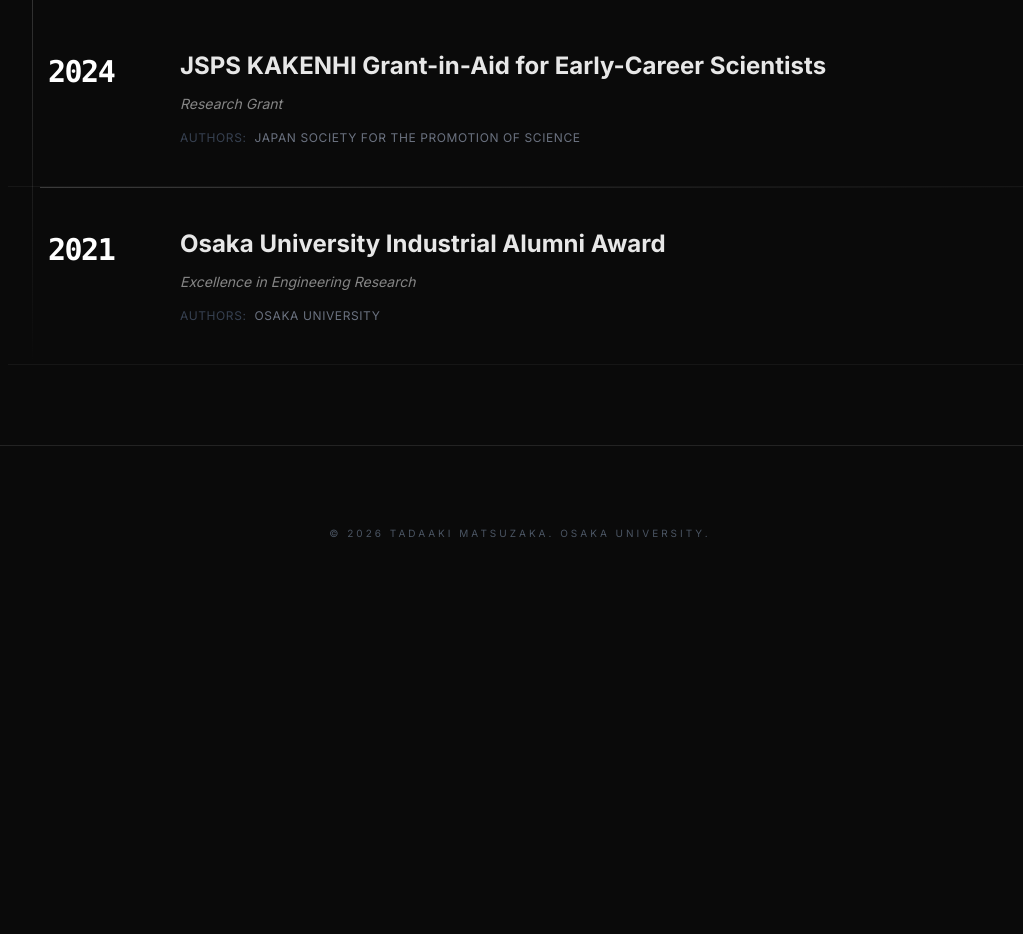
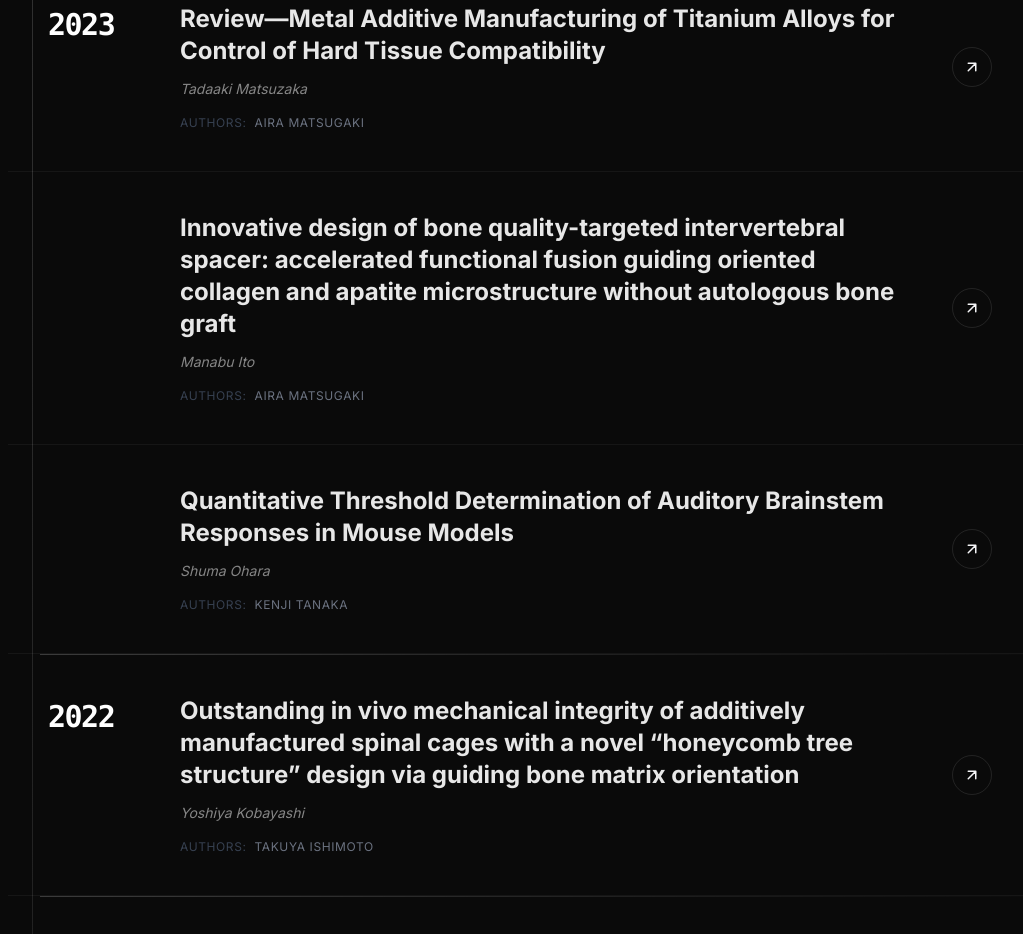
Before and after one commit to tadaaki47/matsuzaka.github.io, a plain HTML site: page index.html in a window 1280 px wide. Shown: the part 1305-2239 px from the top of the page, without its empty margins (120-1143 px from the left). Before the commit the page ends 1926 px from the top, so only its background shows below. Drawn offline with nearby package versions, Linux system fonts and the light colour scheme.

Commit message:
Update index.html

```diff
--- a/index.html
+++ b/index.html
@@ -15,11 +15,10 @@
             color: #f5f5f7;
             font-family: 'Inter', 'Noto Sans JP', sans-serif;
             overflow-x: hidden;
-            /* 標準カーソルを非表示にしてカスタムカーソルを目立たせる */
             cursor: none;
         }
 
-        /* --- Custom Cursor (ご提示のスタイル) --- */
+        /* --- Custom Cursor --- */
         #cursor {
             width: 20px;
             height: 20px;
@@ -38,7 +37,6 @@
             transform: translateY(30px);
         }
 
-        /* カードの浮き出しエフェクト */
         .pub-card {
             border-bottom: 1px solid rgba(255, 255, 255, 0.05);
             transition: all 0.5s cubic-bezier(0.16, 1, 0.3, 1);
@@ -49,7 +47,7 @@
             background-color: rgba(255, 255, 255, 0.03);
             border-bottom-color: rgba(255, 255, 255, 0.2);
             transform: translateY(-4px);
-            padding-left: 1.5rem; /* 前回のhoverスタイルをマージ */
+            padding-left: 1.5rem;
         }
 
         .timeline-line {
@@ -83,7 +81,6 @@
 </head>
 <body class="custom-scrollbar">
 
-    <!-- カスタムカーソル -->
     <div id="cursor"></div>
 
     <nav class="fixed top-0 w-full z-50 px-8 py-6 mix-blend-difference">
@@ -105,8 +102,9 @@
             </header>
 
             <div id="achievement-sections" class="space-y-40">
-                <div class="flex justify-center py-20" id="loading-spinner">
-                    <div class="animate-spin rounded-full h-8 w-8 border-t-2 border-white"></div>
+                <div class="flex flex-col items-center justify-center py-20" id="loading-spinner">
+                    <div class="animate-spin rounded-full h-8 w-8 border-t-2 border-white mb-4"></div>
+                    <p class="text-[10px] uppercase tracking-widest text-gray-500">Loading CSV Data...</p>
                 </div>
             </div>
         </section>
@@ -119,9 +117,8 @@
     <script>
         gsap.registerPlugin(ScrollTrigger);
 
-        // --- カーソルロジック (ご提示の挙動を再現) ---
+        // --- カーソルロジック ---
         const cursor = document.getElementById('cursor');
-
         document.addEventListener('mousemove', (e) => {
             gsap.to(cursor, {
                 x: e.clientX,
@@ -131,10 +128,8 @@
             });
         });
 
-        // 動的に生成される要素にも対応するため、イベントデリゲーション等でhoverを管理
         const setupCursorInteractions = () => {
             const interactiveElements = 'a, button, .cursor-pointer, .pub-card';
-
             document.querySelectorAll(interactiveElements).forEach(el => {
                 el.addEventListener('mouseenter', () => {
                     gsap.to(cursor, { scale: 3, opacity: 0.2, duration: 0.3 });
@@ -145,23 +140,48 @@
             });
         };
 
-        const MOCK_DATA = [
-            ["Papers", "2024", "Osteogenic tailoring of oriented bone matrix organization using on/off micropatterning.", "Matsuzaka T, Matsugaki A, Nakano T.", "Biomaterials, Vol. 295", "https://example.com"],
-            ["Papers", "2023", "Innovative design of bone quality-targeted intervertebral spacer.", "Co-authored with Nakano Lab.", "The Spine Journal", "https://example.com"],
-            ["Awards", "2024", "JSPS KAKENHI Grant-in-Aid for Early-Career Scientists", "Japan Society for the Promotion of Science", "Research Grant", ""],
-            ["Awards", "2021", "Osaka University Industrial Alumni Award", "Osaka University", "Excellence in Engineering Research", ""]
-        ];
+        // --- CSV読み込みロジック ---
+        async function init() {
+            let items = [];
+            try {
+                // achievements.csv を取得
+                const response = await fetch('achievements.csv');
+                if (!response.ok) throw new Error('CSV not found');
 
-        async function init() {
-            // シミュレーション用データ処理
-            const items = MOCK_DATA.map(row => ({
-                category: row[0], year: row[1], title: row[2], summary: row[3], info: row[4], link: row[5]
-            }));
+                const csvText = await response.text();
+                // 簡易的なCSVパース（カンマ区切り、改行切り）
+                const rows = csvText.split('\n').filter(row => row.trim() !== '');
+                // 1行目はヘッダーとしてスキップ
+                items = rows.slice(1).map(row => {
+                    const columns = row.split(',').map(col => col.trim().replace(/^"|"$/g, ''));
+                    return {
+                        category: columns[0] || "Other",
+                        year: columns[1] || "",
+                        title: columns[2] || "",
+                        summary: columns[3] || "",
+                        info: columns[4] || "",
+                        link: columns[5] || ""
+                    };
+                });
+                console.log("Successfully loaded CSV:", items);
+
+            } catch (error) {
+                console.warn("CSV load failed, using fallback mock data:", error);
+                // 失敗した場合のフォールバックデータ
+                items = [
+                    { category: "Papers", year: "2024", title: "CSV loading failed: Check your file path.", summary: "Author Name", info: "Journal of Materials", link: "" }
+                ];
+            }
 
             document.getElementById('loading-spinner')?.remove();
-            renderAchievements(items);
-            setupAnimations();
-            setupCursorInteractions(); // 要素生成後にカーソルイベントを紐付け
+
+            if (items.length > 0) {
+                renderAchievements(items);
+                setupAnimations();
+                setupCursorInteractions();
+            } else {
+                document.getElementById('achievement-sections').innerHTML = '<p class="text-center text-gray-500">No data found in CSV.</p>';
+            }
         }
 
         function renderAchievements(items) {
@@ -197,7 +217,7 @@
                             </div>
                             <div class="flex-1">
                                 <h4 class="text-xl md:text-2xl font-bold text-white/90 group-hover:text-white transition-colors mb-3 leading-snug">
-                                    ${item.title}
+                                    ${item.link ? `<a href="${item.link}" target="_blank" class="hover:underline decoration-white/30">${item.title}</a>` : item.title}
                                 </h4>
                                 <p class="text-sm text-white/50 mb-4 italic">${item.info}</p>
                                 <p class="text-xs text-gray-500 font-medium uppercase tracking-wider">
@@ -206,9 +226,9 @@
                             </div>
                             ${item.link ? `
                                 <div class="self-end md:self-center">
-                                    <div class="w-10 h-10 rounded-full border border-white/10 flex items-center justify-center group-hover:bg-white group-hover:text-black transition-all">
+                                    <a href="${item.link}" target="_blank" class="w-10 h-10 rounded-full border border-white/10 flex items-center justify-center group-hover:bg-white group-hover:text-black transition-all">
                                         <svg xmlns="http://www.w3.org/2000/svg" width="18" height="18" viewBox="0 0 24 24" fill="none" stroke="currentColor" stroke-width="2" stroke-linecap="round" stroke-linejoin="round"><path d="M7 17L17 7M17 7H7M17 7V17"/></svg>
-                                    </div>
+                                    </a>
                                 </div>
                             ` : ''}
                         </div>
```
